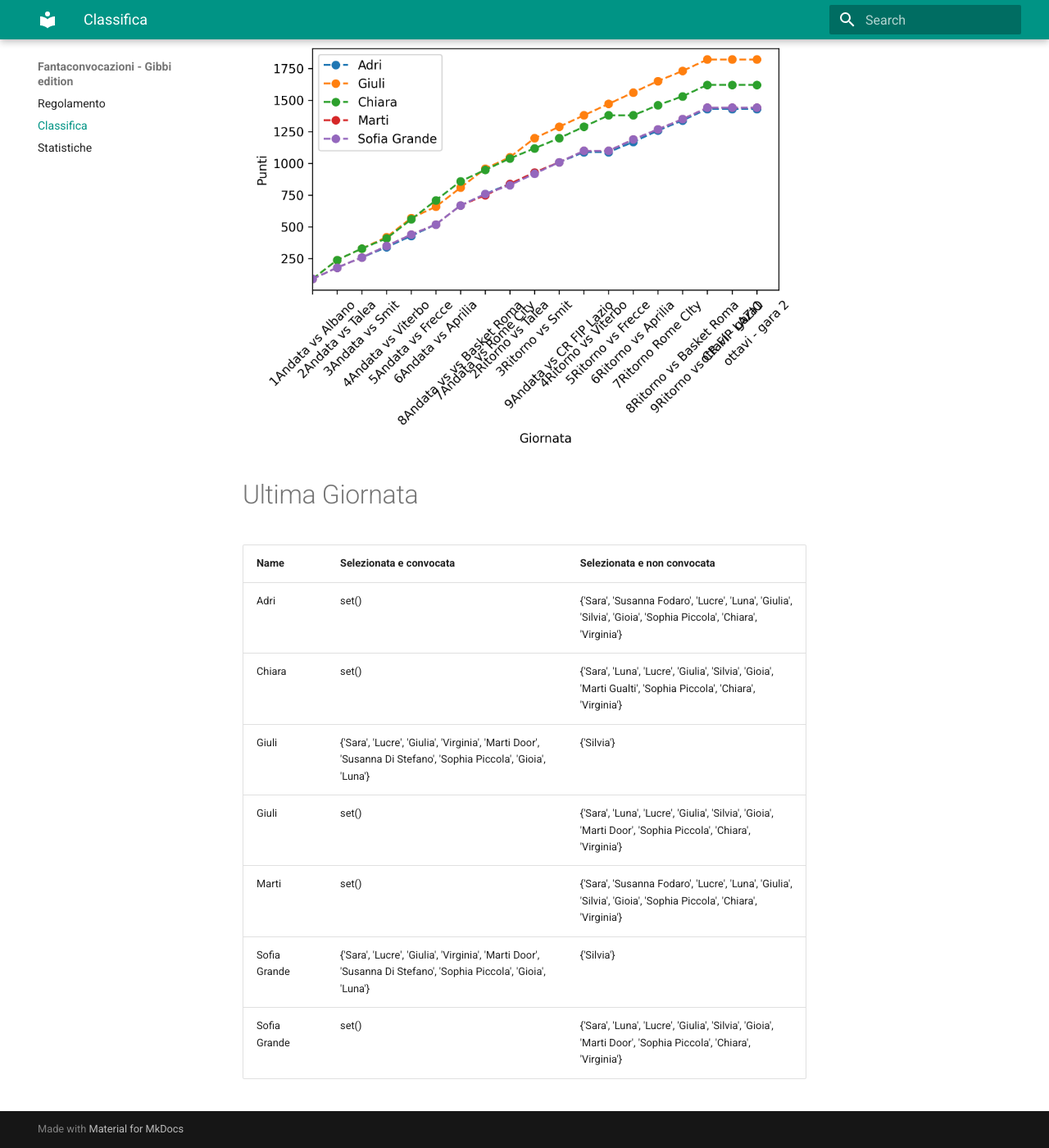
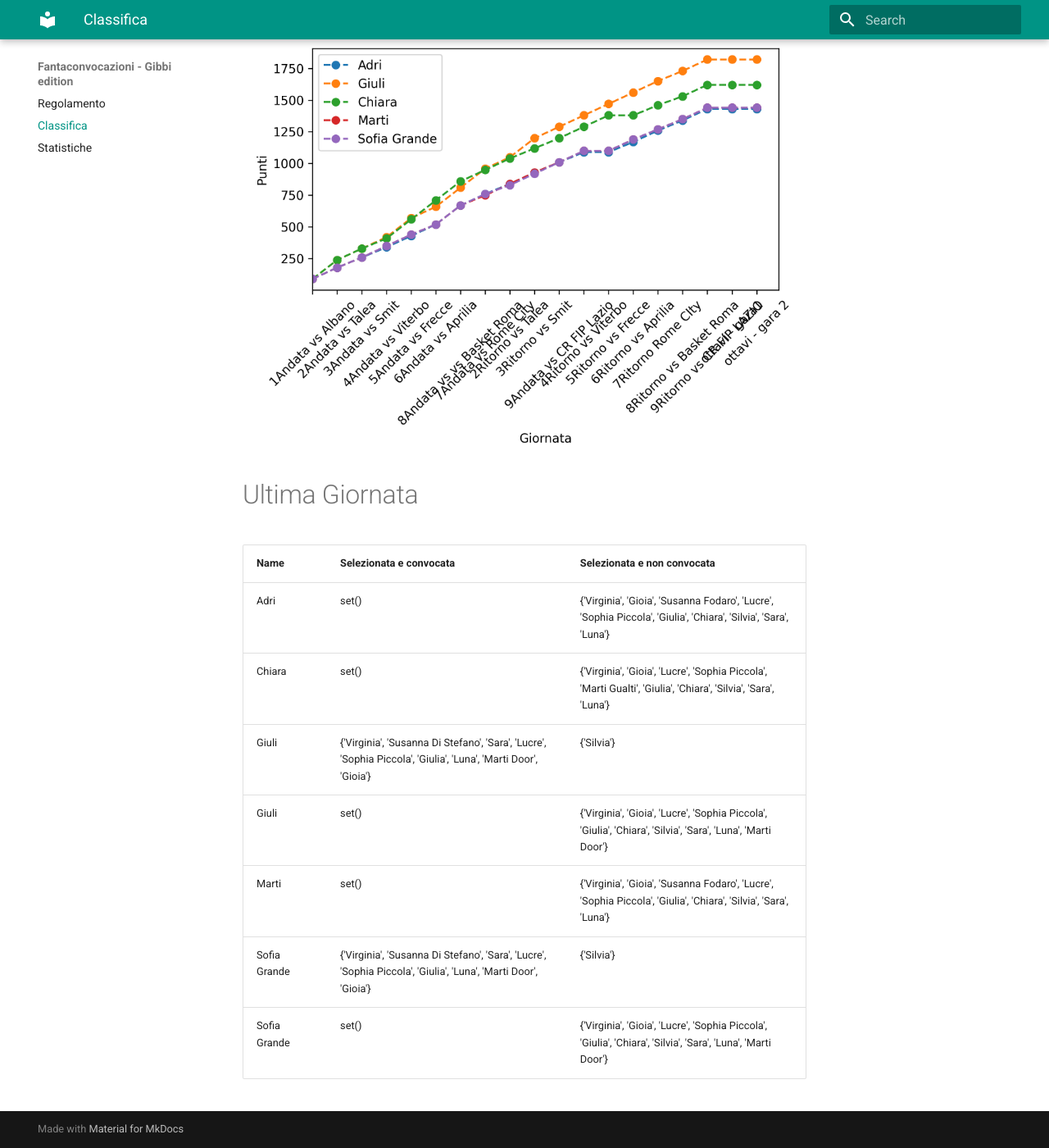
Before and after one commit to martinig94/fantagibbi, an MkDocs documentation site: the page built from docs/Classifica.md, in a window 1280 px wide and 1400 px high, scrolled down 565 px. Shown: the whole window at 82% size. Built offline with MkDocs 1.6.1 and Material for MkDocs 9.7.7, drawn with Linux system fonts in a browser that asks for light colours.

Commit message:
Auto-update from main.py

```diff
--- a/docs/Classifica.md
+++ b/docs/Classifica.md
@@ -18,11 +18,11 @@
 <!-- START_TABLE CORRECT -->
 | Name         | Selezionata e convocata                                                                                        | Selezionata e non convocata                                                                                      |
 |:-------------|:---------------------------------------------------------------------------------------------------------------|:-----------------------------------------------------------------------------------------------------------------|
-| Adri         | set()                                                                                                          | {'Sara', 'Susanna Fodaro', 'Lucre', 'Luna', 'Giulia', 'Silvia', 'Gioia', 'Sophia Piccola', 'Chiara', 'Virginia'} |
-| Chiara       | set()                                                                                                          | {'Sara', 'Luna', 'Lucre', 'Giulia', 'Silvia', 'Gioia', 'Marti Gualti', 'Sophia Piccola', 'Chiara', 'Virginia'}   |
-| Giuli        | {'Sara', 'Lucre', 'Giulia', 'Virginia', 'Marti Door', 'Susanna Di Stefano', 'Sophia Piccola', 'Gioia', 'Luna'} | {'Silvia'}                                                                                                       |
-| Giuli        | set()                                                                                                          | {'Sara', 'Luna', 'Lucre', 'Giulia', 'Silvia', 'Gioia', 'Marti Door', 'Sophia Piccola', 'Chiara', 'Virginia'}     |
-| Marti        | set()                                                                                                          | {'Sara', 'Susanna Fodaro', 'Lucre', 'Luna', 'Giulia', 'Silvia', 'Gioia', 'Sophia Piccola', 'Chiara', 'Virginia'} |
-| Sofia Grande | {'Sara', 'Lucre', 'Giulia', 'Virginia', 'Marti Door', 'Susanna Di Stefano', 'Sophia Piccola', 'Gioia', 'Luna'} | {'Silvia'}                                                                                                       |
-| Sofia Grande | set()                                                                                                          | {'Sara', 'Luna', 'Lucre', 'Giulia', 'Silvia', 'Gioia', 'Marti Door', 'Sophia Piccola', 'Chiara', 'Virginia'}     |
+| Adri         | set()                                                                                                          | {'Virginia', 'Gioia', 'Susanna Fodaro', 'Lucre', 'Sophia Piccola', 'Giulia', 'Chiara', 'Silvia', 'Sara', 'Luna'} |
+| Chiara       | set()                                                                                                          | {'Virginia', 'Gioia', 'Lucre', 'Sophia Piccola', 'Marti Gualti', 'Giulia', 'Chiara', 'Silvia', 'Sara', 'Luna'}   |
+| Giuli        | {'Virginia', 'Susanna Di Stefano', 'Sara', 'Lucre', 'Sophia Piccola', 'Giulia', 'Luna', 'Marti Door', 'Gioia'} | {'Silvia'}                                                                                                       |
+| Giuli        | set()                                                                                                          | {'Virginia', 'Gioia', 'Lucre', 'Sophia Piccola', 'Giulia', 'Chiara', 'Silvia', 'Sara', 'Luna', 'Marti Door'}     |
+| Marti        | set()                                                                                                          | {'Virginia', 'Gioia', 'Susanna Fodaro', 'Lucre', 'Sophia Piccola', 'Giulia', 'Chiara', 'Silvia', 'Sara', 'Luna'} |
+| Sofia Grande | {'Virginia', 'Susanna Di Stefano', 'Sara', 'Lucre', 'Sophia Piccola', 'Giulia', 'Luna', 'Marti Door', 'Gioia'} | {'Silvia'}                                                                                                       |
+| Sofia Grande | set()                                                                                                          | {'Virginia', 'Gioia', 'Lucre', 'Sophia Piccola', 'Giulia', 'Chiara', 'Silvia', 'Sara', 'Luna', 'Marti Door'}     |
 <!-- END_TABLE CORRECT -->
```
